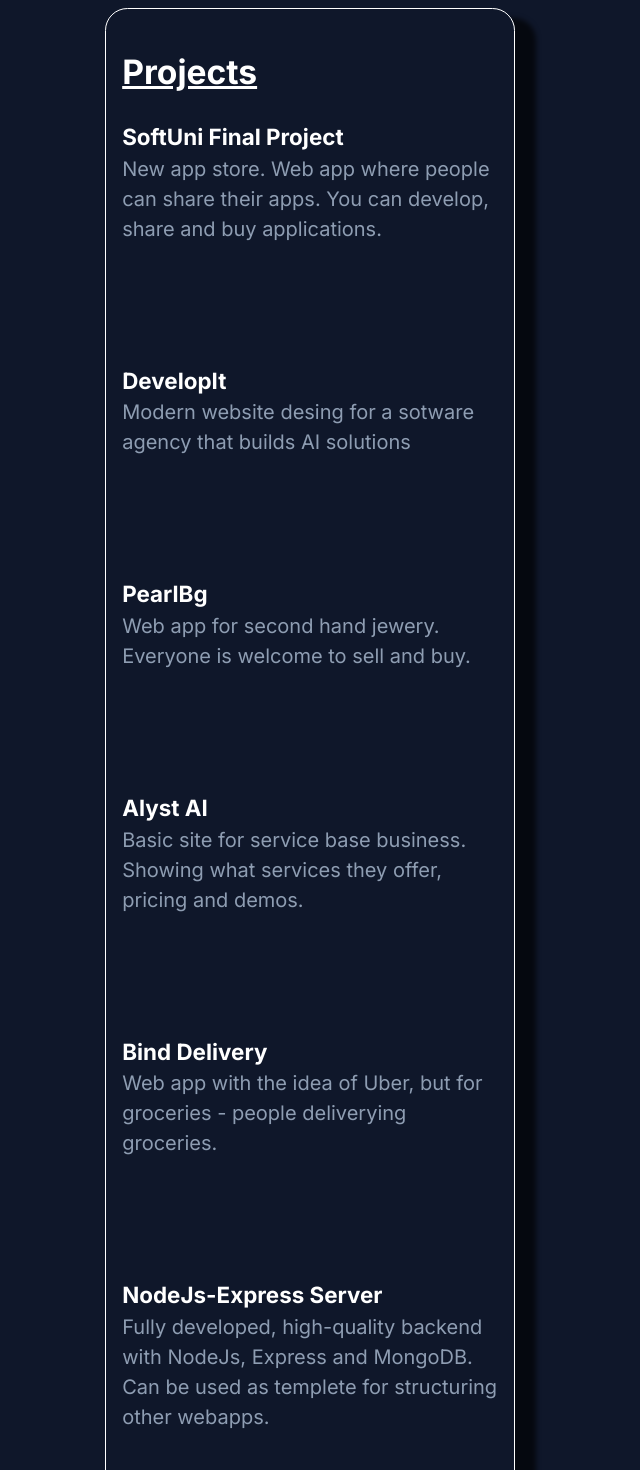
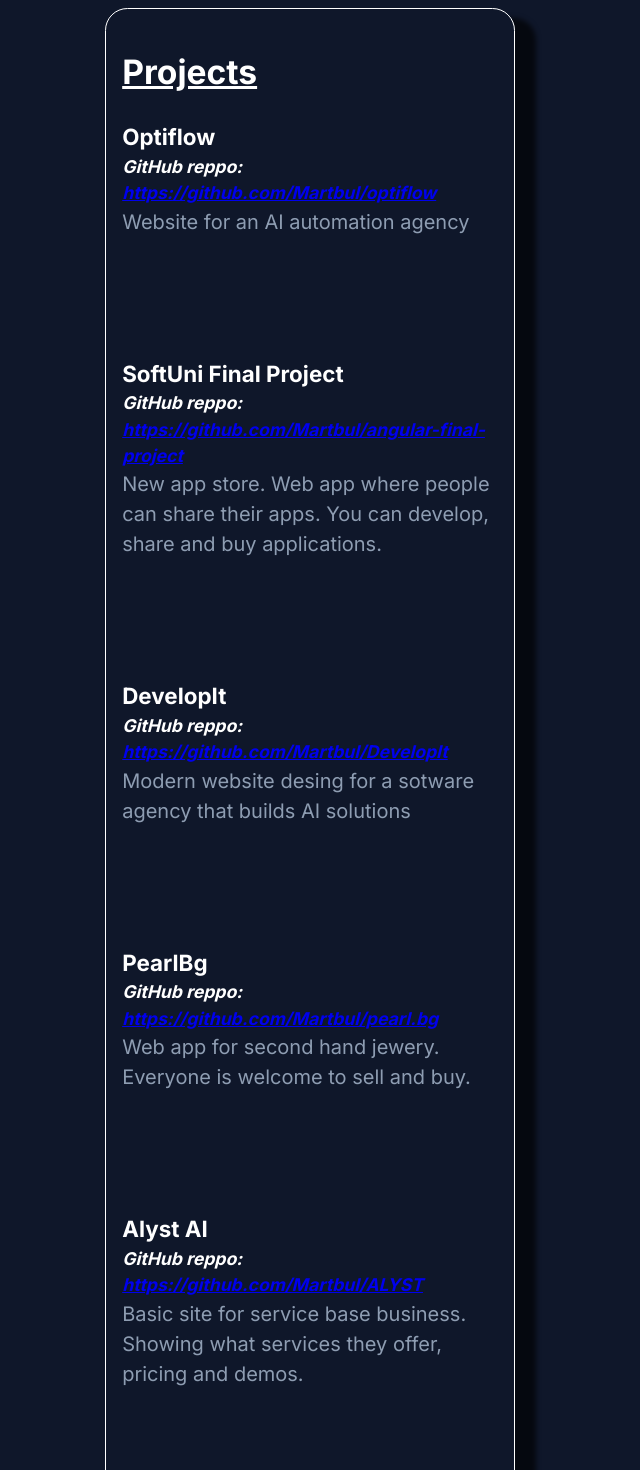
Before and after one commit to Martbul/MartinKovachki, a React (Vite) app in the folder Martin Kovachki/: page / in a window 1280 px wide. Shown: the part 500-1970 px from the top of the page, without its empty margins (610-1250 px from the left). Built offline with nearby package versions, Linux system fonts and the light colour scheme.

Commit message:
add project and git reppos

```diff
--- a/Martin Kovachki/index.html
+++ b/Martin Kovachki/index.html
@@ -2,7 +2,7 @@
 <html lang="en">
   <head>
     <meta charset="UTF-8" />
-    <link rel="icon" type="image/svg+xml" href="/vite.svg" />
+    <link rel="icon" type="image/svg+xml" href="https://upload.wikimedia.org/wikipedia/commons/9/99/Sample_User_Icon.png" />
     <meta name="viewport" content="width=device-width, initial-scale=1.0" />
     <title>Martin Kovachki' Portfolio</title>
   </head>
--- a/Martin Kovachki/src/Shared/Projects/Projects.css
+++ b/Martin Kovachki/src/Shared/Projects/Projects.css
@@ -21,6 +21,11 @@ text-decoration: underline;
 }
 .container .content h5{
     font-size: 1.4em;
+}
+
+.container .content h6{
+    font-size: 1.1em;
+    font-style: italic;
 }
 .container .content h5 a{
     text-decoration: none;
--- a/Martin Kovachki/src/Shared/Projects/Projects.jsx
+++ b/Martin Kovachki/src/Shared/Projects/Projects.jsx
@@ -10,10 +10,31 @@ export default function Projects() {
         <div className="project">
           <div className="content">
             <h5>
+              <a href="https://martbul.github.io/optiflow/">Optiflow</a>
+            </h5>
+            <h6>
+              GitHub reppo:{" "}
+              <a href="https://github.com/Martbul/optiflow">
+                https://github.com/Martbul/optiflow
+              </a>
+            </h6>
+            <p>Website for an AI automation agency</p>
+          </div>
+        </div>
+
+        <div className="project">
+          <div className="content">
+            <h5>
               <a href="https://github.com/Martbul/angular-final-project">
                 SoftUni Final Project
               </a>
             </h5>
+            <h6>
+              GitHub reppo:{" "}
+              <a href="https://github.com/Martbul/angular-final-project">
+                https://github.com/Martbul/angular-final-project
+              </a>
+            </h6>
             <p>
               New app store. Web app where people can share their apps. You can
               develop, share and buy applications.
@@ -27,6 +48,12 @@ export default function Projects() {
             <h5>
               <a href="https://martbul.github.io/DevelopIt/">DevelopIt</a>
             </h5>
+            <h6>
+              GitHub reppo:{" "}
+              <a href="https://github.com/Martbul/DevelopIt">
+                https://github.com/Martbul/DevelopIt
+              </a>
+            </h6>
             <p>
               Modern website desing for a sotware agency that builds AI
               solutions
@@ -39,6 +66,12 @@ export default function Projects() {
             <h5>
               <a href="https://martbul.github.io/pearl.bg/">PearlBg</a>
             </h5>
+            <h6>
+              GitHub reppo:{" "}
+              <a href="https://github.com/Martbul/pearl.bg">
+                https://github.com/Martbul/pearl.bg
+              </a>
+            </h6>
             <p>
               Web app for second hand jewery. Everyone is welcome to sell and
               buy.
@@ -51,6 +84,12 @@ export default function Projects() {
             <h5>
               <a href="https://martbul.github.io/ALYST/">Alyst AI</a>
             </h5>
+            <h6>
+              GitHub reppo:{" "}
+              <a href="https://github.com/Martbul/ALYST">
+                https://github.com/Martbul/ALYST
+              </a>
+            </h6>
             <p>
               Basic site for service base business. Showing what services they
               offer, pricing and demos.
@@ -63,6 +102,12 @@ export default function Projects() {
             <h5>
               <a href="https://martbul.github.io/Bind/">Bind Delivery</a>
             </h5>
+            <h6>
+              GitHub reppo:{" "}
+              <a href="https://github.com/Martbul/Bind">
+                https://github.com/Martbul/Bind
+              </a>
+            </h6>
             <p>
               Web app with the idea of Uber, but for groceries - people
               deliverying groceries.
@@ -103,13 +148,13 @@ export default function Projects() {
           <div className="content">
             <h5>
               <a href="https://github.com/Martbul/CommentToxicity-Tracker">
-               AI Comment Toxicity Tracker
+                AI Comment Toxicity Tracker
               </a>
             </h5>
             <p>
-              This is an AI model that can evaluate emotions expressed ni comments. The AI can determine if
-              someone's comment is agressive or hateful or positive or some other strong emotion
-              it.
+              This is an AI model that can evaluate emotions expressed ni
+              comments. The AI can determine if someone's comment is agressive
+              or hateful or positive or some other strong emotion it.
             </p>
           </div>
         </div>
```
Also changed, not shown: 5 other files (tests, documents, lock files or other folders).
